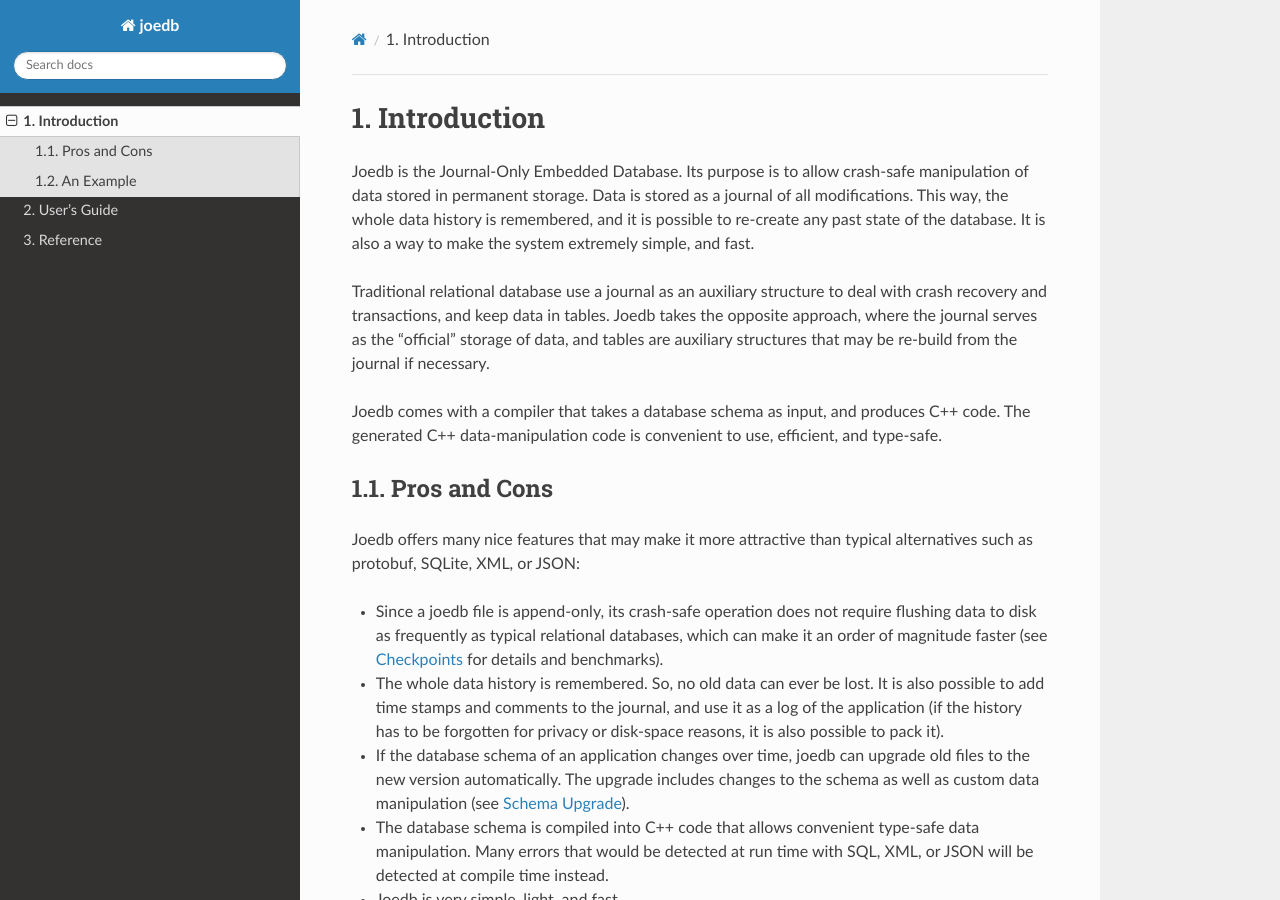
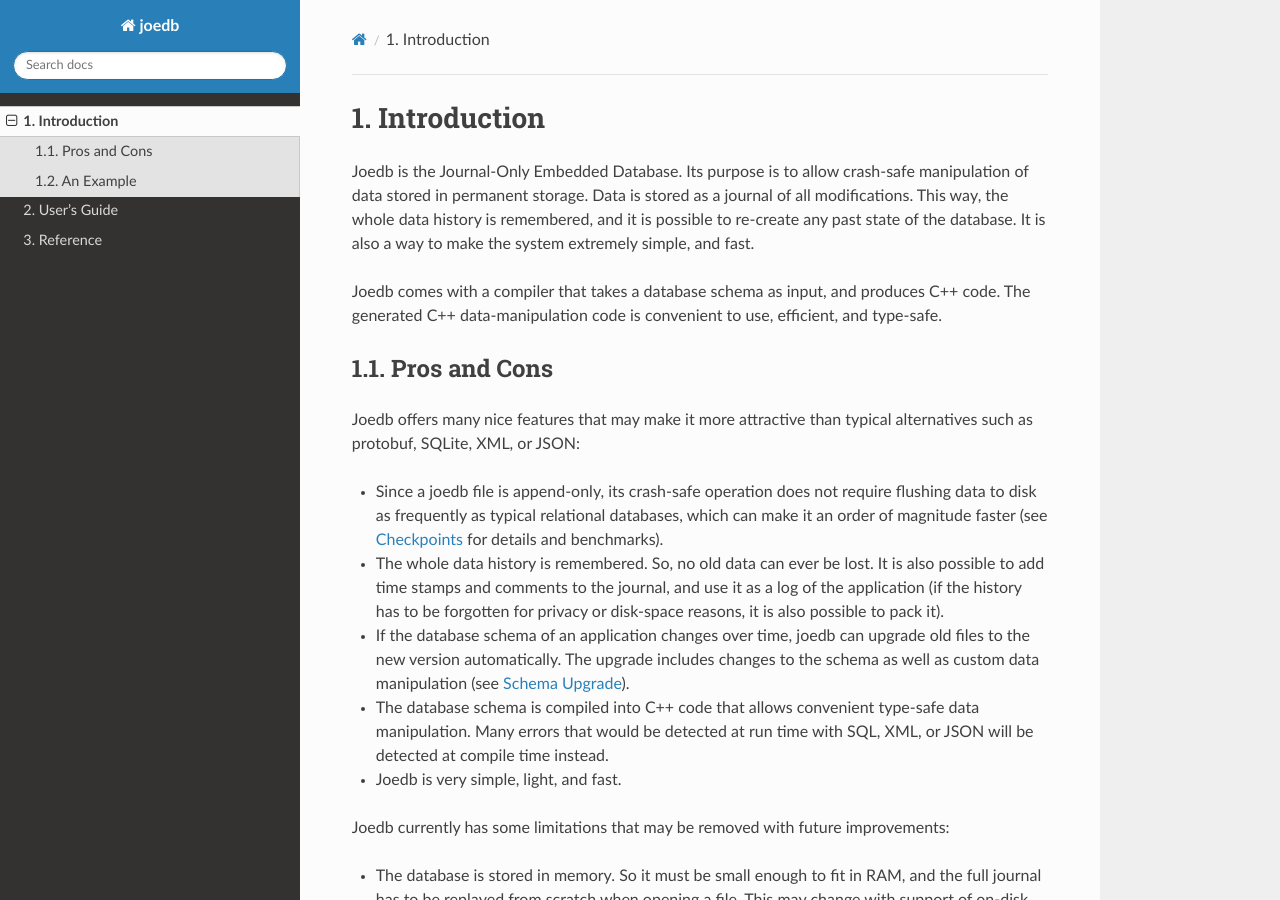
Before and after one commit to Remi-Coulom/joedb, a Sphinx documentation site: the page built from doc/source/intro.rst, in a window 1280 px wide and 900 px high. Built offline with Sphinx 7.4.7 and the Read the Docs theme 2.0.0, drawn with Linux system fonts in a browser that asks for light colours; formulas are drawn with MathJax 3.

Commit message:
remove useless paragraphs in doc

```diff
--- a/doc/source/intro.rst
+++ b/doc/source/intro.rst
@@ -2,8 +2,6 @@ Introduction
 ============
 
 Joedb is the Journal-Only Embedded Database. Its purpose is to allow crash-safe manipulation of data stored in permanent storage. Data is stored as a journal of all modifications. This way, the whole data history is remembered, and it is possible to re-create any past state of the database. It is also a way to make the system extremely simple, and fast.
-
-Traditional relational database use a journal as an auxiliary structure to deal with crash recovery and transactions, and keep data in tables. Joedb takes the opposite approach, where the journal serves as the "official" storage of data, and tables are auxiliary structures that may be re-build from the journal if necessary.
 
 Joedb comes with a compiler that takes a database schema as input, and produces C++ code. The generated C++ data-manipulation code is convenient to use, efficient, and type-safe.
 
--- a/doc/source/opening_files.rst
+++ b/doc/source/opening_files.rst
@@ -56,8 +56,6 @@ Two such subclasses are ``joedb::Stream_File`` and ``joedb::Input_Stream_File``,
 .. literalinclude:: ./tutorial/stream_tutorial.cpp
    :language: c++
 
-Using file streams is not likely to ever be useful in practice, because the methods described in the previous sections can achieve the same in a simpler and more efficient way. Typical usage are for reading built-in data from a ``std::istringstream``, or for encrypting the database with an encrypting stream.
-
 Opening Android assets directly from the apk
 --------------------------------------------
 
```
